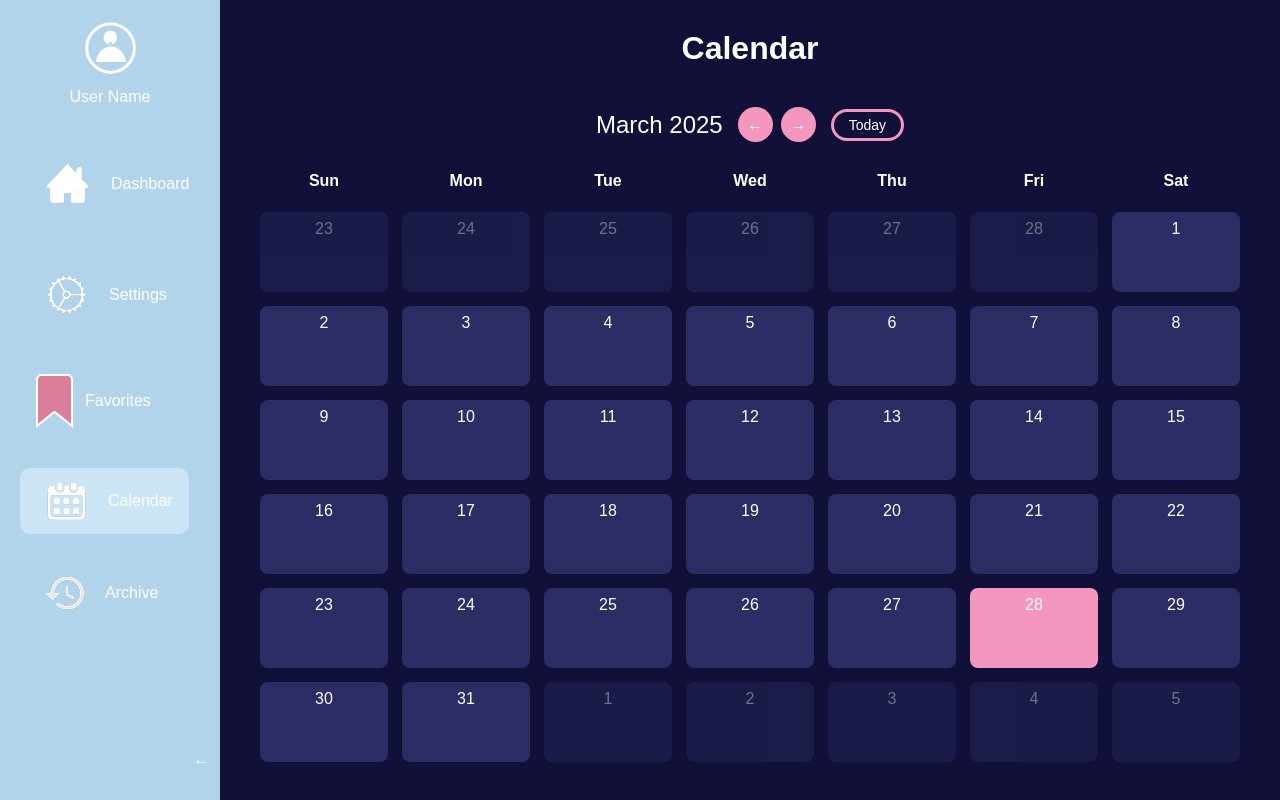
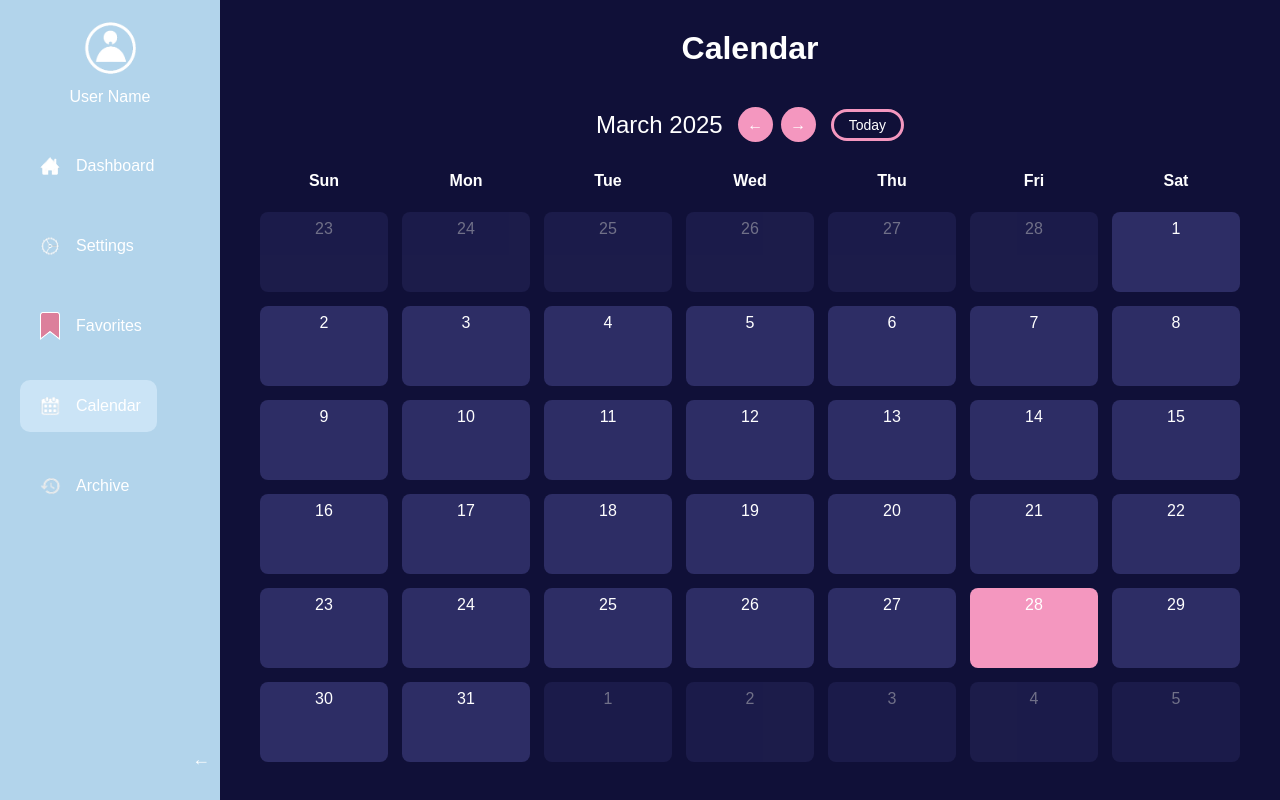
Before and after one commit to Vivian-Nguyen-08/git-assignment, a React (Create React App) app in the folder frontend/: page /calendar in a window 1280 px wide. Built offline with nearby package versions, Linux system fonts and the light colour scheme.

Commit message:
fixing the formatting of calendar page side bar

```diff
--- a/frontend/src/pages/CalendarPage.css
+++ b/frontend/src/pages/CalendarPage.css
@@ -50,8 +50,6 @@
     transition: background-color 0.3s;
   }
 
-  .sidebar-link.active,
-  .sidebar-link-fav.active,
   .sidebar-link:hover,
   .sidebar-link-fav:hover {
     background-color: #cbe4f6;
@@ -72,6 +70,7 @@
     color: white;
     margin-bottom: 20px;
   }
+
 
   /* Main Calendar Container */
   .calendar-main {
--- a/frontend/src/pages/CalendarPage.js
+++ b/frontend/src/pages/CalendarPage.js
@@ -9,6 +9,7 @@ import settings_Icon from "../assets/settings_Icon.png";
 import bookmark_Icon from "../assets/bookmark_Icon.png";
 import calandar_Icon from "../assets/calandar_Icon.png";
 import archive_Icon from "../assets/archive_Icon.png";
+
 
 // Restored these essential functions:
 const generateCalendar = (year, month) => {
@@ -117,17 +118,43 @@ const CalendarPage = ({ customGroups = [], setCustomGroups }) => {
     <img src={profile_Icon} alt="User" className="user-icon" />
     {!sidebarCollapsed && <p>User Name</p>}
   </div>
+
   <div className="sidebar-links">
-          <Link to="/dashboard" className="sidebar-link"><img src={home_Icon} alt="Dashboard" /><span>Dashboard</span></Link>
-          <Link to="/settings" className="sidebar-link"><img src={settings_Icon} alt="Settings" /><span>Settings</span></Link>
-          <Link to="/favorites" className="sidebar-link"><img src={bookmark_Icon} alt="Favorites" /><span>Favorites</span></Link>
-          <Link to="/calendar" className="sidebar-link active"><img src={calandar_Icon} alt="Calendar" /><span>Calendar</span></Link>
-          <Link to="/archive" className="sidebar-link"><img src={archive_Icon} alt="Archive" /><span>Archive</span></Link>
+    <Link to="/dashboard" className="sidebar-link">
+      <img src={home_Icon} alt="dashboard" className="sidebar-icon" />
+      {!sidebarCollapsed && <span>Dashboard</span>}
+    </Link>
+
+    <Link to="/settings" className="sidebar-link">
+      <img src={settings_Icon} alt="settings" className="sidebar-icon" />
+      {!sidebarCollapsed && <span>Settings</span>}
+    </Link>
+
+    <Link to="/favorites" className="sidebar-link">
+      <img src={bookmark_Icon} alt="favorites" className="sidebar-icon" />
+      {!sidebarCollapsed && <span>Favorites</span>}
+    </Link>
+
+    <Link
+      to="/calendar"
+      className="sidebar-link-fav"
+      style={{ backgroundColor: "#cbe4f6", borderRadius: "10px" }}
+    >
+      <img src={calandar_Icon} alt="calendar" className="sidebar-icon-fav" />
+      {!sidebarCollapsed && <span>Calendar</span>}
+    </Link>
+
+    <Link to="/archive" className="sidebar-link">
+      <img src={archive_Icon} alt="archive" className="sidebar-icon" />
+      {!sidebarCollapsed && <span>Archive</span>}
+    </Link>
   </div>
+
   <button className="collapse-btn" onClick={() => setSidebarCollapsed(!sidebarCollapsed)}>
     {sidebarCollapsed ? "→" : "←"}
   </button>
 </div>
+
 
       <div className="calendar-main">
         <div className="calendar-header">
```
Lines whose indentation alone changed are shown as unchanged.
